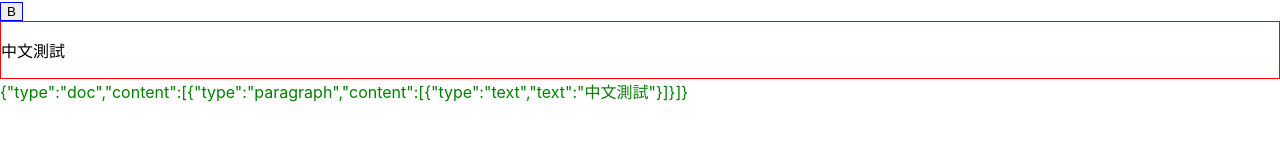
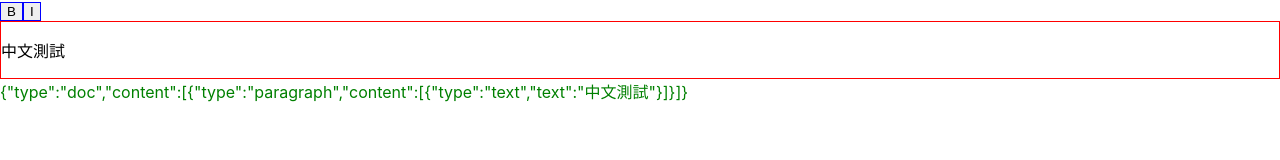
Before and after one commit to YacheLee/react-prosemirror-example, a React (Create React App) app: page / in a window 1280 px wide. Shown: the top 160 px of the page. Built offline with nearby package versions, Linux system fonts and the light colour scheme.

Commit message:
add italic with refactoring

```diff
--- a/src/components/RichTextEditor/components/Editor/Editor.js
+++ b/src/components/RichTextEditor/components/Editor/Editor.js
@@ -25,6 +25,10 @@ function Editor({value, onChange}) {
                         toDOM: ()=>{
                             return ['strong', 0];
                         }
+                    },
+                    em: {
+                        parseDOM: [{tag: "i"}, {tag: "em"}, {style: "font-style=italic"}],
+                        toDOM: function toDOM() { return ['em', 0] }
                     }
                 }
             });
--- a/src/components/RichTextEditor/components/Toolbar/Toolbar.js
+++ b/src/components/RichTextEditor/components/Toolbar/Toolbar.js
@@ -3,19 +3,27 @@ import {toggleMark} from 'prosemirror-commands';
 import EditorViewContext from '../../contexts/EditorViewContext';
 import {getType, markActive} from '../../utils';
 
+function isValue(editorView, type_name){
+    return !!markActive(editorView.state, getType(editorView, type_name));
+}
+
+function toggleType(e, editorView, type_name){
+    e.preventDefault();
+    editorView.focus()
+    const type = getType(editorView, type_name);
+    const command = toggleMark(type);
+    command(editorView.state, editorView.dispatch, editorView);
+}
+
 function Toolbar() {
     const {editorView} = useContext(EditorViewContext);
-    const type = getType(editorView, "strong");
-    const isActive = !!markActive(editorView.state, type);
 
     return (
         <div>
-            <button style={{border: `solid ${isActive ? "5px" : "1px"} blue`}} onClick={(e)=>{
-                e.preventDefault();
-                editorView.focus()
-                const command = toggleMark(type);
-                command(editorView.state, editorView.dispatch, editorView);
-            }}>B</button>
+            <button style={{border: `solid ${isValue(editorView, 'strong') ? "5px" : "1px"} blue`}} onClick={e=>toggleType(e, editorView, 'strong')}>B</button>
+            <button
+                style={{border: `solid ${isValue(editorView, 'em') ? "5px" : "1px"} blue`}}
+                onClick={e=>toggleType(e, editorView, 'em')}>I</button>
         </div>
     );
 }
```
